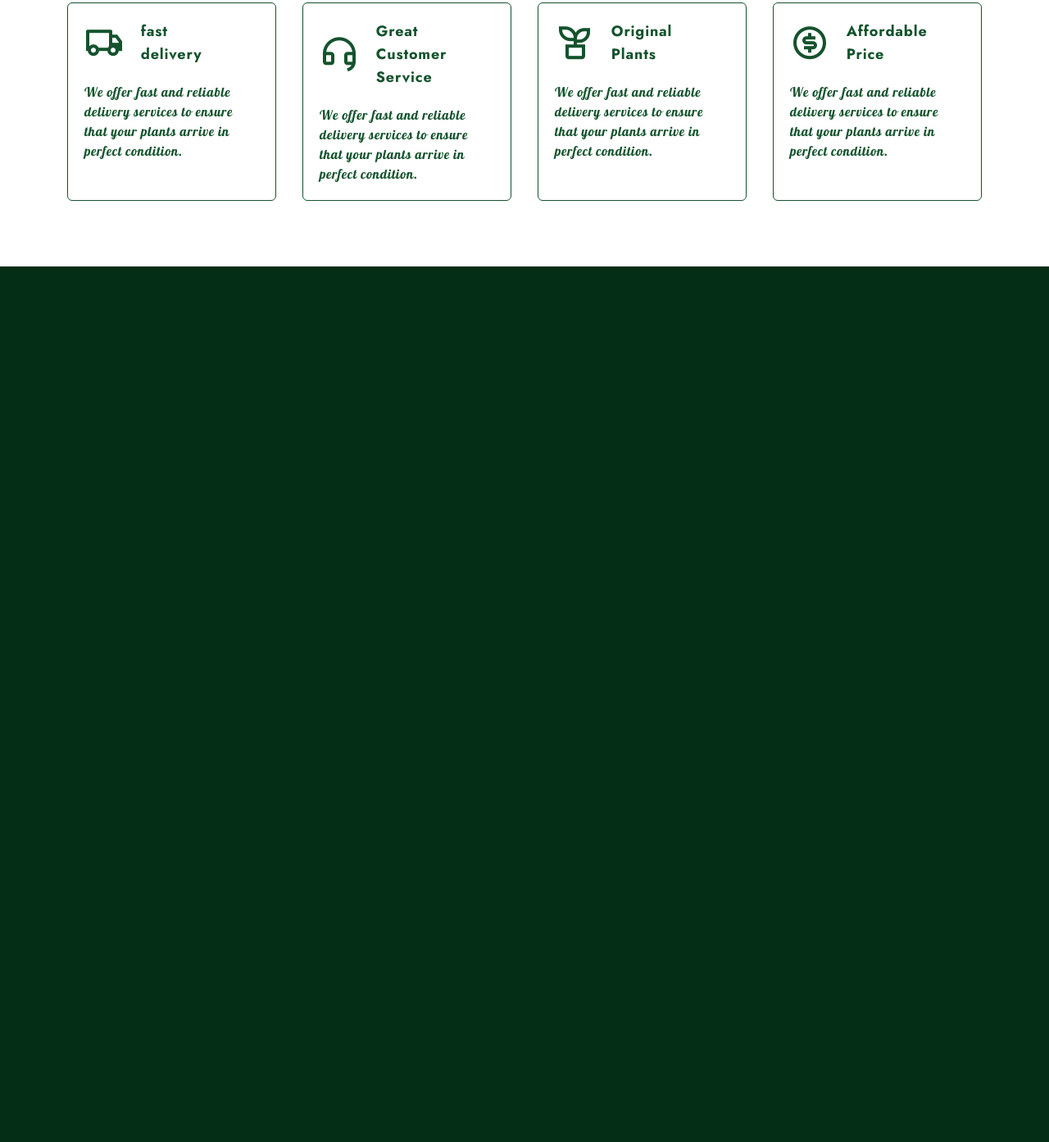
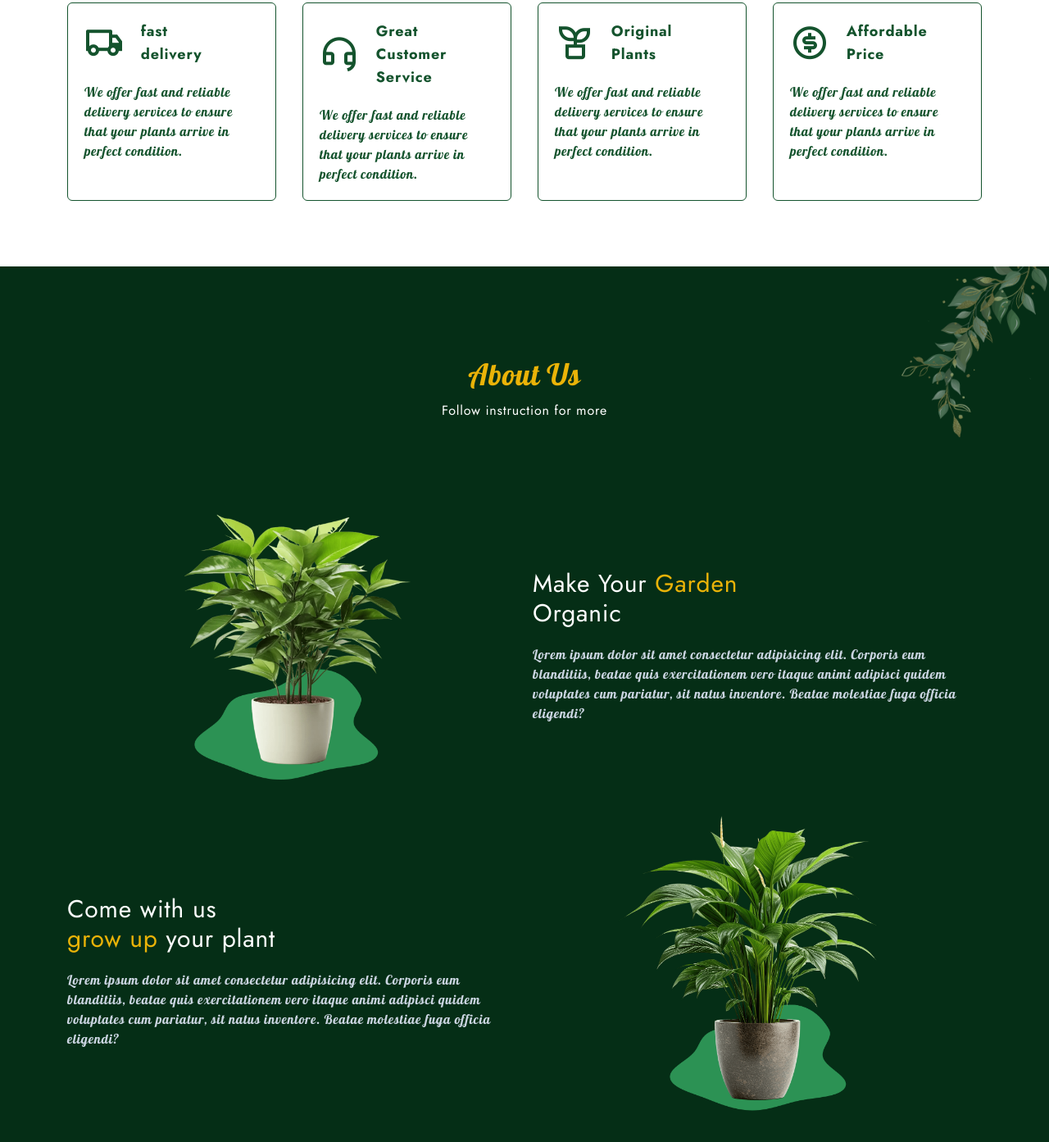
Before and after one commit to successdanesy/Plant-Website, a website: page index.html in a window 1280 px wide. Shown: the part 849-2242 px from the top of the page at 82% size. Before the commit the page ends 1174 px from the top, so only its background shows below. Drawn offline with nearby package versions, Linux system fonts and the light colour scheme.

Commit message:
About us section

```diff
--- a/index.html
+++ b/index.html
@@ -147,7 +147,7 @@
               </div>
           </section>
 
-          <!--Services-->
+          <!--Services Section-->
           <div class="bg-white text-green-900 py-20">
             <div class="container w-full grid grid-cols-1 gap-8 md:grid-cols-2 lg:grid-cols-3 xl:grid-cols-4">
               <!--Card 1-->
@@ -208,6 +208,63 @@
             </div>
           </div>
 
+          <!--About Section-->
+          <section id="about" class="relative overflow-hidden">
+            <div class="absolute -top-8 -right-12 opacity-50">
+              <img src="assets/img/leaf-3.png" alt="leaf_image" class="w-40 md:w-52 xl:w-64">
+            </div>
+            <div class="flex flex-col items-center gap-3 text-center mb-10 md:mb-20">
+              <h2 class="title">About Us</h2>
+              <p class="max-w-2xl">Follow instruction for more </p>
+            </div>
+
+            <div class="container space-y-10 xl:space-y-0">
+              <!--Item 1-->
+              <div class="flex flex-col items-center lg:flex-row gap-5">
+                <!--image-->
+                <div class="w-full lg:w-1/2">
+                  <img src="assets/img/plant-1.png" alt="about_image"
+                   class="w-full sm:w-2/3 lg:w-full xl:w-2/3 mx-auto">
+                </div>
+
+                <!--Content-->
+                <div class="w-full lg:w-1/2">
+                  <div class="space-y-5">
+                    <h3>Make Your <span class="text-yellow-500">Garden</span>
+                        <br> Organic
+                    </h3>
+                    <p class="text-slate-300 font-Lobster">Lorem ipsum dolor sit amet consectetur adipisicing elit. Corporis eum blanditiis,
+                       beatae quis exercitationem vero itaque animi adipisci quidem voluptates cum pariatur,
+                        sit natus inventore. Beatae molestiae fuga officia eligendi?</p>
+                  </div>
+                </div>
+              </div>
+
+              <!--Item 2-->
+              <div class="flex flex-col items-center lg:flex-row-reverse gap-5">
+                <!--image-->
+                <div class="w-full lg:w-1/2">
+                  <img src="assets/img/plant-2.png" alt="about_image"
+                   class="w-full sm:w-2/3 lg:w-full xl:w-2/3 mx-auto">
+                </div>
+
+                <!--Content-->
+                <div class="w-full lg:w-1/2">
+                  <div class="space-y-5">
+                    <h3>Come with us <br><span class="text-yellow-500">grow up</span> your plant
+                    </h3>
+                    <p class="text-slate-300 font-Lobster">Lorem ipsum dolor sit amet consectetur adipisicing elit. Corporis eum blanditiis,
+                       beatae quis exercitationem vero itaque animi adipisci quidem voluptates cum pariatur,
+                        sit natus inventore. Beatae molestiae fuga officia eligendi?</p>
+                  </div>
+                </div>
+              </div>
+
+            </div>
+          </section>
+
+          <!--Popular Section-->
+
 
      </main>
 
--- a/input.css
+++ b/input.css
@@ -15,6 +15,14 @@ h1 {
     @apply text-3xl md:text-4xl xl:text-5xl font-bold;
 }
 
+h2 {
+    @apply text-2xl md:text-3xl xl:text-4xl;
+}
+
+h3 {
+    @apply text-xl md:text-2xl xl:text-3xl;
+}
+
 .nav-link {
     @apply text-lg font-bold duration-300;
 }
@@ -24,6 +32,10 @@ h1 {
           after:bg-yellow-500 after:w-0
           hover:after:w-full after:origin-left
           after:transition-all after:duration-300 after:ease-in-out;
+}
+
+.title {
+    @apply font-Lobster text-yellow-500;
 }
 
 /* Button Styles */
```
Also changed, not shown: output.css.
